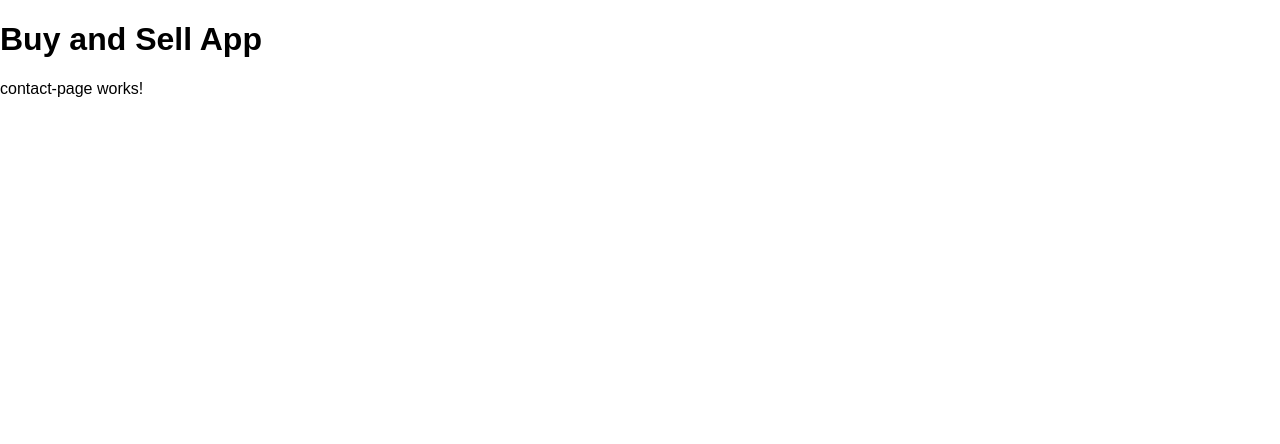
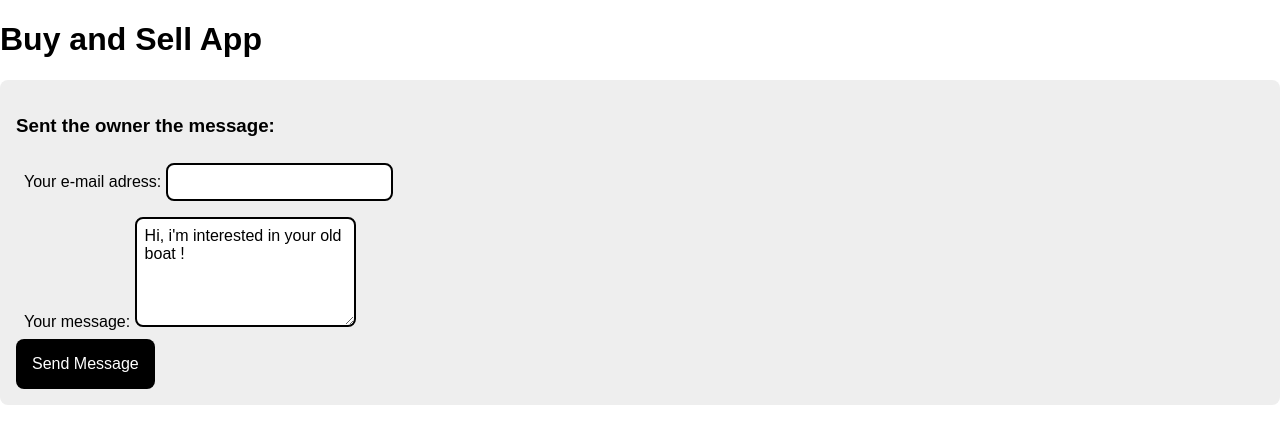
Before and after one commit to dennned/full-stack-angular-node, an Angular app in the folder frontend/buy-and-sell/: page /contact/123 in a window 1280 px wide. Shown: the top 444 px of the page. Built offline with nearby package versions, Linux system fonts and the light colour scheme.

Commit message:
Modif Contact Page Component

```diff
--- a/frontend/buy-and-sell/src/app/app.module.ts
+++ b/frontend/buy-and-sell/src/app/app.module.ts
@@ -1,5 +1,6 @@
 import { BrowserModule } from '@angular/platform-browser';
 import { NgModule } from '@angular/core';
+import { FormsModule } from '@angular/forms';
 
 import { AppComponent } from './app.component';
 import { ListingsPageComponent } from './listings-page/listings-page.component';
@@ -22,7 +23,8 @@
   ],
   imports: [
     BrowserModule,
-    AppRoutingModule
+    AppRoutingModule,
+    FormsModule
   ],
   providers: [],
   bootstrap: [AppComponent]
--- a/frontend/buy-and-sell/src/app/contact-page/contact-page.component.html
+++ b/frontend/buy-and-sell/src/app/contact-page/contact-page.component.html
@@ -1 +1,21 @@
-<p>contact-page works!</p>
+<div class="content-box">
+    <h3>Sent the owner the message: </h3>
+    <div>
+        <label>
+            Your e-mail adress:
+            <input type="email" [(ngModel)]="email" />
+        </label>
+    </div>
+    <div>
+        <label>
+            Your message:
+            <textarea
+                name="message"
+                rows="5"
+                cols="20"
+                [(ngModel)]="message"
+            ></textarea>
+        </label>
+    </div>
+    <button (click)="sendMessage()">Send Message</button>
+</div>
--- a/frontend/buy-and-sell/src/app/contact-page/contact-page.component.ts
+++ b/frontend/buy-and-sell/src/app/contact-page/contact-page.component.ts
@@ -1,4 +1,7 @@
 import { Component, OnInit } from '@angular/core';
+import { ActivatedRoute, Router } from '@angular/router';
+import { Listing } from '../types';
+import { fakeListings } from '../fake-data';
 
 @Component({
   selector: 'app-contact-page',
@@ -6,10 +9,24 @@
   styleUrls: ['./contact-page.component.css']
 })
 export class ContactPageComponent implements OnInit {
+  email: string = '';
+  message: string = '';
+  listing: Listing;
 
-  constructor() { }
+  constructor(
+    private route: ActivatedRoute,
+    private router: Router
+  ) { }
 
   ngOnInit(): void {
+    const id = this.route.snapshot.paramMap.get('id');
+    this.listing = fakeListings.find(listing => listing.id === id);
+    this.message = `Hi, i'm interested in your ${this.listing.name.toLowerCase()} !`;
+  }
+
+  sendMessage(): void {
+    alert('Your message has been sent!');
+    this.router.navigateByUrl('/listings');
   }
 
 }
```
